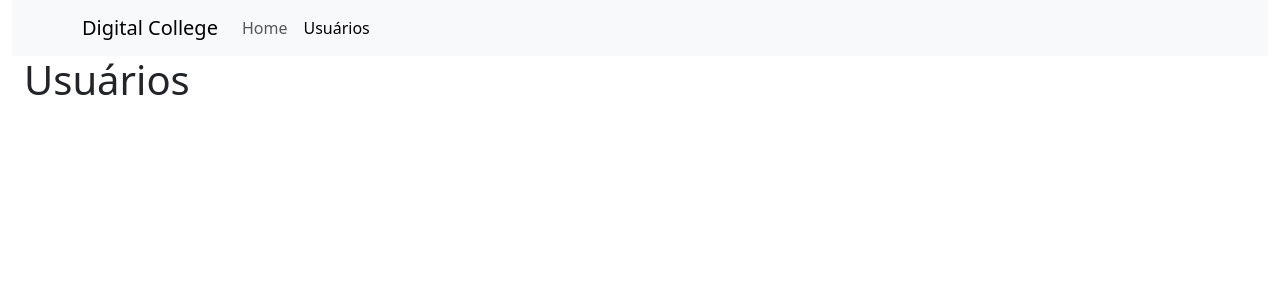
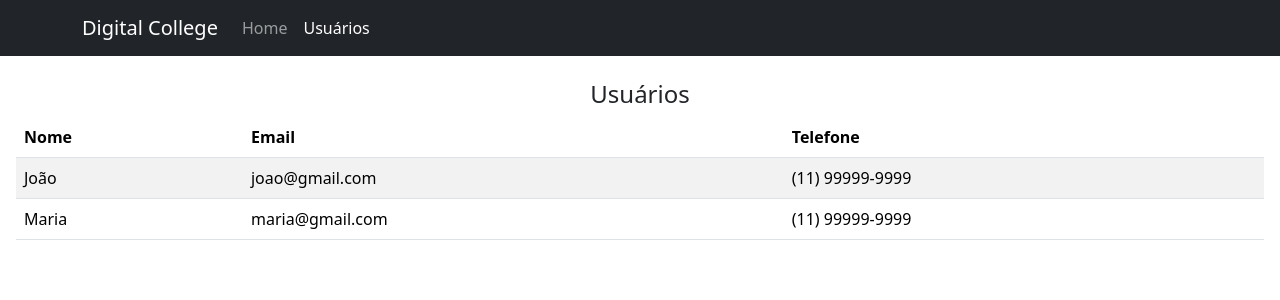
Before and after one commit to eduardoroseo/turma-fs-14, a React (Vite) app in the folder 7-react/aula-react/: page / in a window 1280 px wide. Shown: the top 300 px of the page. Built offline with nearby package versions, Linux system fonts and the light colour scheme.

Commit message:
feat: criando paginas

```diff
--- a/7-react/aula-react/src/components/Container/index.tsx
+++ b/7-react/aula-react/src/components/Container/index.tsx
@@ -1,5 +1,5 @@
 const Container = ({ children }: { children: React.ReactNode }) => {
-  return <div className="container-fluid">{children}</div>;
+  return <div className="container-fluid p-0">{children}</div>;
 };
 
 export default Container;
--- a/7-react/aula-react/src/components/Content/index.tsx
+++ b/7-react/aula-react/src/components/Content/index.tsx
@@ -6,7 +6,7 @@ type ContentProps = {
 
 const Content = ({ children }: ContentProps) => {
   return (
-    <main>
+    <main className="mt-2 p-3">
       <Container>{children}</Container>
     </main>
   );
--- /dev/null
+++ b/7-react/aula-react/src/components/ContentHeader/index.tsx
@@ -0,0 +1,13 @@
+type ContentHeaderProps = {
+  title: string;
+};
+
+const ContentHeader = ({ title }: ContentHeaderProps) => {
+  return (
+    <div className="row text-center">
+      <h4>{title}</h4>
+    </div>
+  );
+};
+
+export default ContentHeader;
--- a/7-react/aula-react/src/components/Menu/index.tsx
+++ b/7-react/aula-react/src/components/Menu/index.tsx
@@ -3,7 +3,7 @@ import { Container, Nav, Navbar } from "react-bootstrap";
 const Menu = () => {
   return (
     <header>
-      <Navbar bg="light" data-bs-theme="light">
+      <Navbar bg="dark" data-bs-theme="dark">
         <Container>
           <Navbar.Brand href="#home">Digital College</Navbar.Brand>
           <Nav className="me-auto">
--- /dev/null
+++ b/7-react/aula-react/src/components/Table/index.tsx
@@ -0,0 +1,9 @@
+const Table = ({ children }: { children: React.ReactNode }) => {
+  return (
+    <div>
+      <table className="table table-striped">{children}</table>
+    </div>
+  );
+};
+
+export default Table;
--- a/7-react/aula-react/src/pages/Home/index.tsx
+++ b/7-react/aula-react/src/pages/Home/index.tsx
@@ -1,7 +1,9 @@
+import ContentHeader from "../../components/ContentHeader";
+
 const Home = () => {
   return (
     <div>
-      <h1>Bem-vindo</h1>
+      <ContentHeader title="Home" />
     </div>
   );
 };
--- a/7-react/aula-react/src/pages/Users/index.tsx
+++ b/7-react/aula-react/src/pages/Users/index.tsx
@@ -1,7 +1,31 @@
+import ContentHeader from "../../components/ContentHeader";
+import Table from "../../components/Table";
+
 const Users = () => {
   return (
     <div>
-      <h1>Usuários</h1>
+      <ContentHeader title="Usuários" />
+      <Table>
+        <thead>
+          <tr>
+            <th>Nome</th>
+            <th>Email</th>
+            <th>Telefone</th>
+          </tr>
+        </thead>
+        <tbody>
+          <tr>
+            <td>João</td>
+            <td>joao@gmail.com</td>
+            <td>(11) 99999-9999</td>
+          </tr>
+          <tr>
+            <td>Maria</td>
+            <td>maria@gmail.com</td>
+            <td>(11) 99999-9999</td>
+          </tr>
+        </tbody>
+      </Table>
     </div>
   );
 };
```
Also changed, not shown: 1 other file (tests, documents, lock files or other folders).
